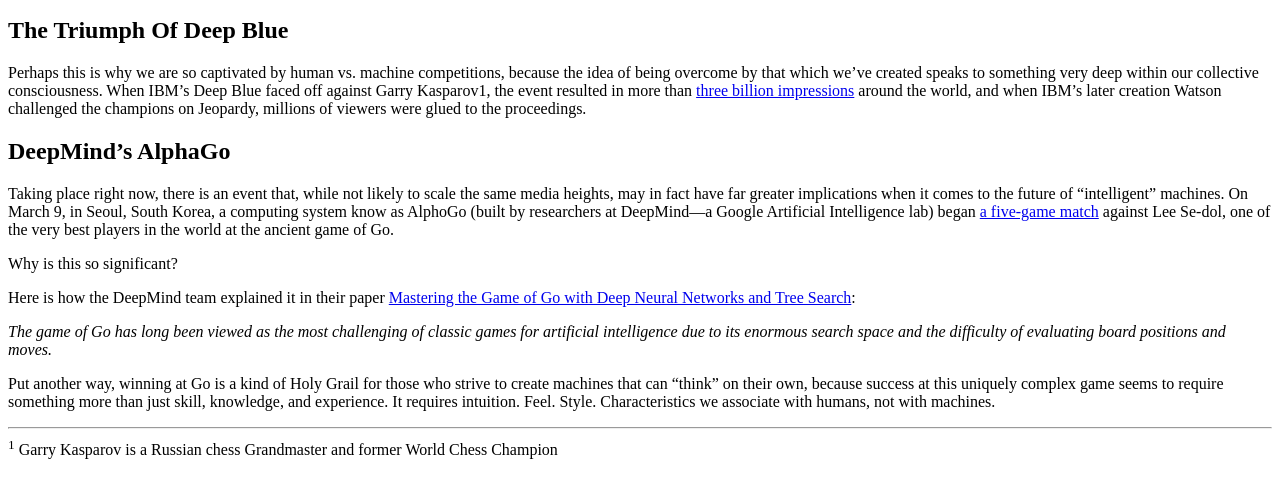
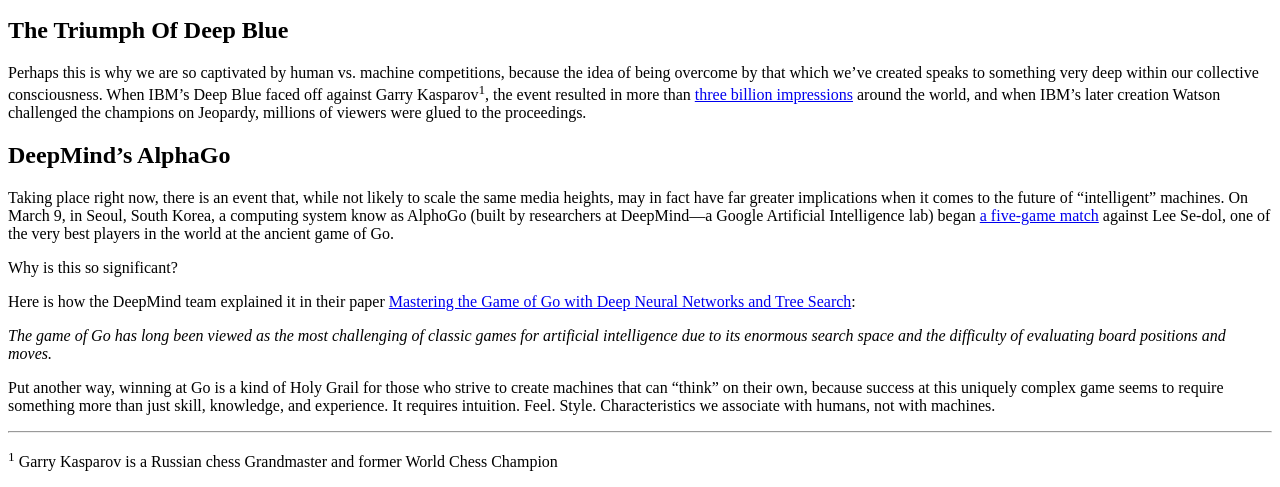
Before and after one commit to Happydong/blog-mockup, a plain HTML site: page index.html in a window 1280 px wide. Shown: the part 577-1064 px from the top of the page. Drawn offline with Linux system fonts and the light colour scheme.

Commit message:
Update index.html
在34行，添加p标签；在24行，对数字1添加<sup>标签

```diff
--- a/index.html
+++ b/index.html
@@ -21,7 +21,7 @@
 
   <h2>The Triumph Of Deep Blue</h2>
 
-  <p>Perhaps this is why we are so captivated by human vs. machine competitions, because the idea of being overcome by that which we’ve created speaks to something very deep within our collective consciousness. When IBM’s Deep Blue faced off against Garry Kasparov1, the event resulted in more than <a href="http://www-03.ibm.com/ibm/history/ibm100/us/en/icons/deepblue/">three billion impressions</a> around the world, and when IBM’s later creation Watson challenged the champions on Jeopardy, millions of viewers were glued to the proceedings.</p>
+  <p>Perhaps this is why we are so captivated by human vs. machine competitions, because the idea of being overcome by that which we’ve created speaks to something very deep within our collective consciousness. When IBM’s Deep Blue faced off against Garry Kasparov<sup>1</sup>, the event resulted in more than <a href="http://www-03.ibm.com/ibm/history/ibm100/us/en/icons/deepblue/">three billion impressions</a> around the world, and when IBM’s later creation Watson challenged the champions on Jeopardy, millions of viewers were glued to the proceedings.</p>
 
   <h2>DeepMind’s AlphaGo</h2>
 
@@ -31,6 +31,6 @@
   <p><em>The game of Go has long been viewed as the most challenging of classic games for artificial intelligence due to its enormous search space and the difficulty of evaluating board positions and moves.</em></p>
   <p>Put another way, winning at Go is a kind of Holy Grail for those who strive to create machines that can “think” on their own, because success at this uniquely complex game seems to require something more than just skill, knowledge, and experience. It requires intuition. Feel. Style. Characteristics we associate with humans, not with machines.</p>
   <hr>
-  <sup>1</sup> Garry Kasparov is a Russian chess Grandmaster and former World Chess Champion
+  <p><sup>1</sup> Garry Kasparov is a Russian chess Grandmaster and former World Chess Champion</p>
 </body>
 </html>
```
